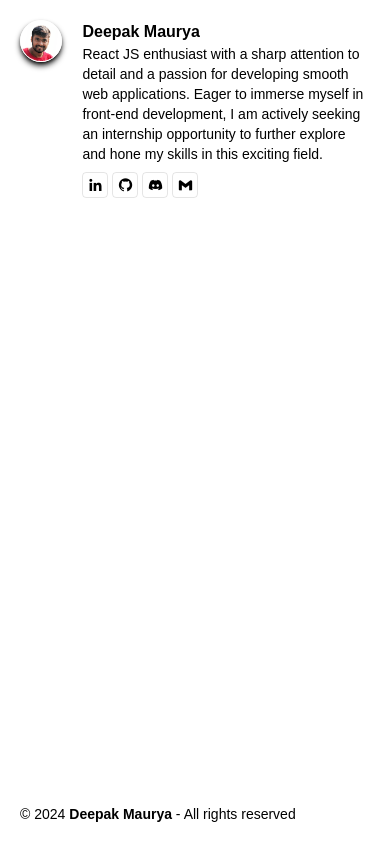
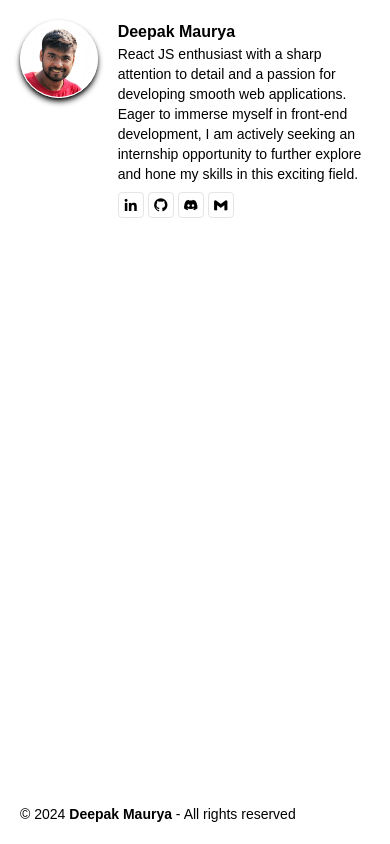
Before and after one commit to thedeepakmaurya/portfolio, a React (Create React App) app: page / in a window 390 px wide. Built offline with nearby package versions, Linux system fonts and the light colour scheme.

Commit message:
profile img fixed

```diff
--- a/src/components/App.jsx
+++ b/src/components/App.jsx
@@ -3,7 +3,7 @@ import Profile from "./Profile";
 
 function App() {
   return (
-    <div className=" sm:ml-5 sm:mr-5 sm:mt-5 sm:mb-10 xl:ml-96 xl:mr-96 xl:mt-10 xl:mb-10">
+    <div className=" sm:ml-5 sm:mr-5 sm:mt-5 sm:mb-10 md:ml-52 md:mr-52 md:mt-5 md:mb-10 xl:ml-96 xl:mr-96 xl:mt-10 xl:mb-10">
         <Profile/>
         <Footer/>
     </div>
--- a/src/components/Profile.jsx
+++ b/src/components/Profile.jsx
@@ -9,7 +9,7 @@ const Profile = () => {
     return (
         <div className='flex gap-5'>
             <div>
-                <img className='w-60 rounded-full border border-white shadow-black shadow-md' alt='profile-img' src={logo} />
+                <img className='w-60 sm:w-[500px] rounded-full border border-white shadow-black shadow-md' alt='profile-img' src={logo} />
             </div>
             <div>
                 <a href='/'><h1 className='font-bold text-md'>{profile.name}</h1></a>
--- a/tailwind.config.js
+++ b/tailwind.config.js
@@ -6,7 +6,7 @@ module.exports = {
       'sm': {'min': '320px', 'max': '639px'},
       // => @media (min-width: 320px and max-width: 639px) { ... }
 
-      'md': {'min': '768px', 'max': '1023px'},
+      'md': {'min': '640px', 'max': '1023px'},
       // => @media (min-width: 768px and max-width: 1023px) { ... }
 
       'lg': {'min': '1024px', 'max': '1279px'},
```
